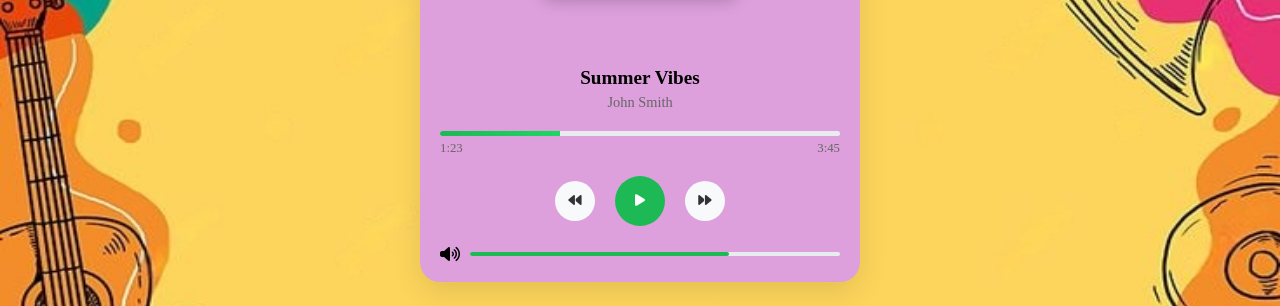
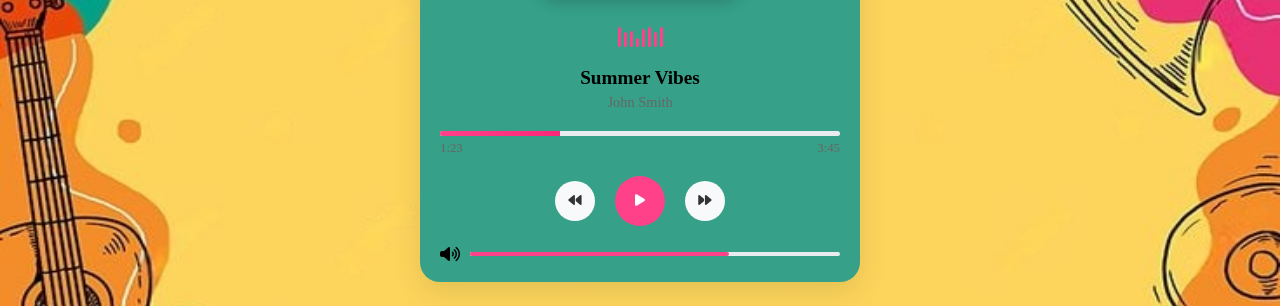
Before and after one commit to emaaanbutt/Nota-Your-Melody-Your-Space, a plain HTML site: page pages/music.html in a window 1280 px wide. Shown: the part 223-529 px from the top of the page. Drawn offline with Linux system fonts and the light colour scheme.

Commit message:
Music player edited.

```diff
--- a/Assets/CSS/music.css
+++ b/Assets/CSS/music.css
@@ -29,13 +29,15 @@ html, body {
     height: 100vh;
 }
 
+
 .audio-player {
-    background: plum;
+    background: rgb(54, 160, 137);
     border-radius: 20px;
     padding: 20px;
     box-shadow: 0 10px 30px rgba(0, 0, 0, 0.1);
     margin: 0 auto;
     max-width: 400px;
+}
 
 .album-art {
     width: 200px;
@@ -77,7 +79,7 @@ html, body {
 
 .progress {
     height: 100%;
-    background: linear-gradient(90deg, #1db954, #1ed760);
+    background: linear-gradient(90deg, rgb(255, 65, 138), rgb(252, 39, 120));
     width: 30%;
     transition: width 0.1s linear;
 }
@@ -119,12 +121,12 @@ html, body {
 .control-btn.play-pause {
     width: 50px;
     height: 50px;
-    background: #1db954;
+    background: rgb(255, 65, 138);
     color: white;
 }
 
 .control-btn.play-pause:hover {
-    background: #1ed760;
+    background: rgb(255, 65, 138);
 }
 
 .volume-container {
@@ -145,7 +147,7 @@ html, body {
 
 .volume-level {
     height: 100%;
-    background: #1db954;
+    background: rgb(255, 65, 138);
     border-radius: 2px;
     width: 70%;
 }
@@ -161,7 +163,7 @@ html, body {
 
 .bar {
     width: 3px;
-    background: #1db954;
+    background: rgb(255, 65, 138);
     border-radius: 3px;
     animation: bounce 1s infinite;
 }
```
